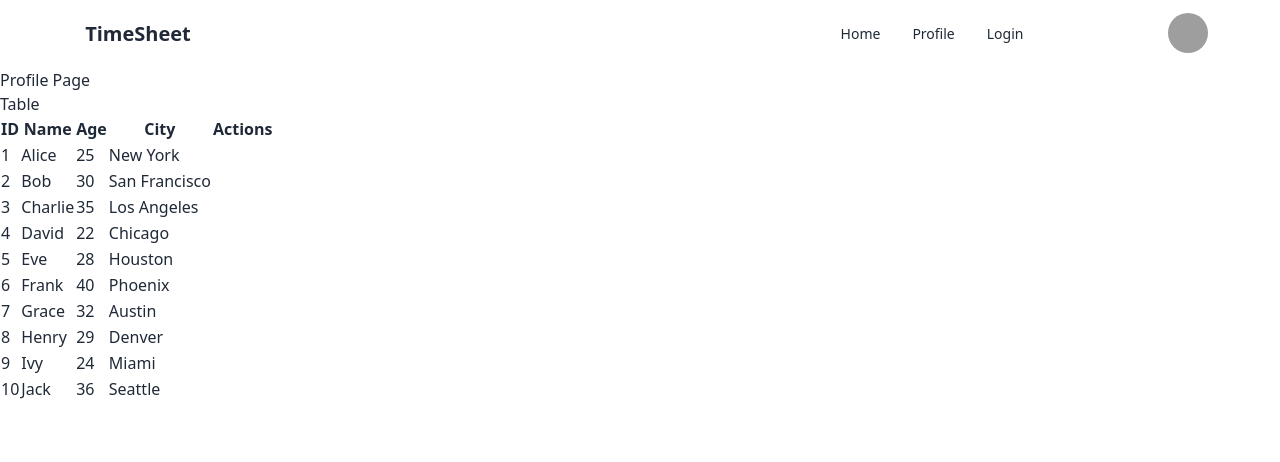
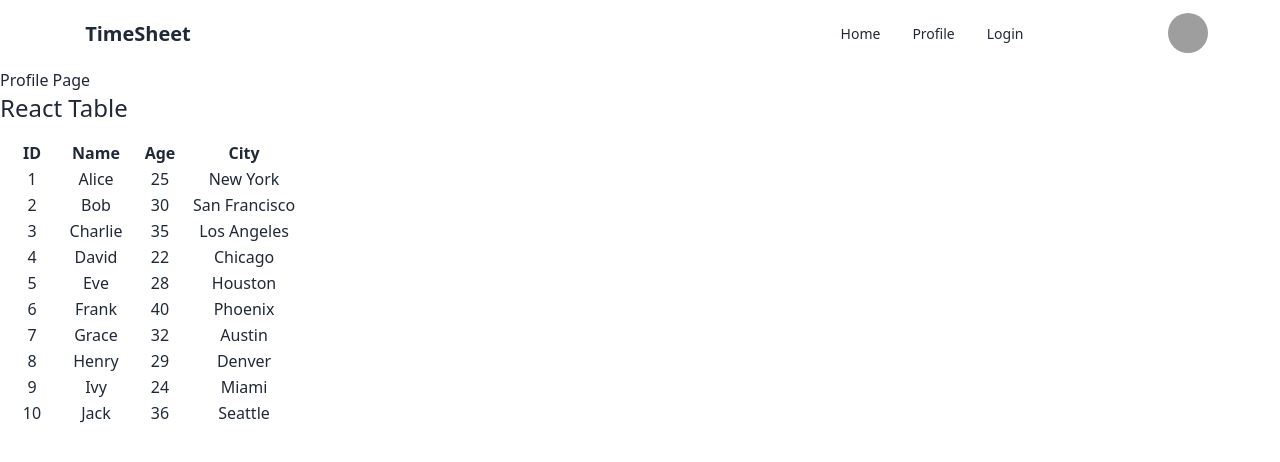
Before and after one commit to hmjuel78/time-sheet, a React (Vite) app: page /profile in a window 1280 px wide. Shown: the top 462 px of the page. Built offline with nearby package versions, Linux system fonts and the light colour scheme; sample sign-in values are in the browser's storage; grey boxes are pictures that could not be loaded.

Commit message:
flex render

```diff
--- a/src/components/basic-table/ReactTable.jsx
+++ b/src/components/basic-table/ReactTable.jsx
@@ -15,31 +15,34 @@ const ReactTable = () => {
         { id: 7, name: 'Grace', age: 32, city: 'Austin' },
         { id: 8, name: 'Henry', age: 29, city: 'Denver' },
         { id: 9, name: 'Ivy', age: 24, city: 'Miami' },
-        { id: 10, name: 'Jack', age: 36, city: 'Seattle' },
-        // Add more data as needed
+        { id: 10, name: 'Jack', age: 36, city: 'Seattle' }
     ]
 
     const columns = [
-        columnHelper.accessor('id', {
-            header: () => 'ID',
-            cell: info => info.getValue(),
-        }),
-        columnHelper.accessor('name', {
-            header: () => 'Name',
+        {
+            accessorKey: 'id',
+            header: 'ID',
+            size: 225,
             cell: info => info.getValue()
-        }),
-        columnHelper.accessor('age', {
-            header: () => 'Age',
+        },
+        {
+            accessorKey: 'name',
+            header: 'Name',
+            size: 225,
             cell: info => info.getValue()
-        }),
-        columnHelper.accessor('city', {
-            header: () => 'City',
+        },
+        {
+            accessorKey: 'age',
+            header: 'Age',
+            size: 225,
             cell: info => info.getValue()
-        }),
-        columnHelper.accessor('action', {
-            header: () => 'Actions',
+        },
+        {
+            accessorKey: 'city',
+            header: 'City',
+            size: 225,
             cell: info => info.getValue()
-        })
+        }
     ]
 
     const table = useReactTable({
@@ -50,18 +53,17 @@ const ReactTable = () => {
 
 
     return (
-        <div>
-            <h2>Table</h2>
+        <div className="max-w-7xl mx-auto">
+            <h2 className="text-2xl mb-4">React Table</h2>
             <table>
                 <thead>
                     {table.getHeaderGroups().map(headerGroup => (
                         <tr key={headerGroup.id}>
                             {headerGroup.headers.map(header => (
-                                <th key={header.id}>
+                                <th key={header.id} className="min-w-16">
                                     {header.isPlaceholder ? null : (
                                         <div>
-                                            {header.column.columnDef.header(header.getContext())}
-                                            {header.column.getIsSorted() === 'asc' ? ' 🔼' : header.column.getIsSorted() === 'dsc' ? ' 🔽' : ''}
+                                            {header.column.columnDef.header}
                                         </div>
                                     )}
                                 </th>
@@ -76,8 +78,8 @@ const ReactTable = () => {
                         table.getRowModel().rows.map(row => (
                             <tr key={row.id}>
                                 {row.getVisibleCells().map(cell => (
-                                    <td key={cell.id}>
-                                        {cell.column.columnDef.cell(cell.getContext())}
+                                    <td key={cell.id} className="min-w-16 text-center">
+                                        {flexRender(cell.column.columnDef.cell, cell.getContext())}
                                     </td>
                                 ))}
                             </tr>
```
